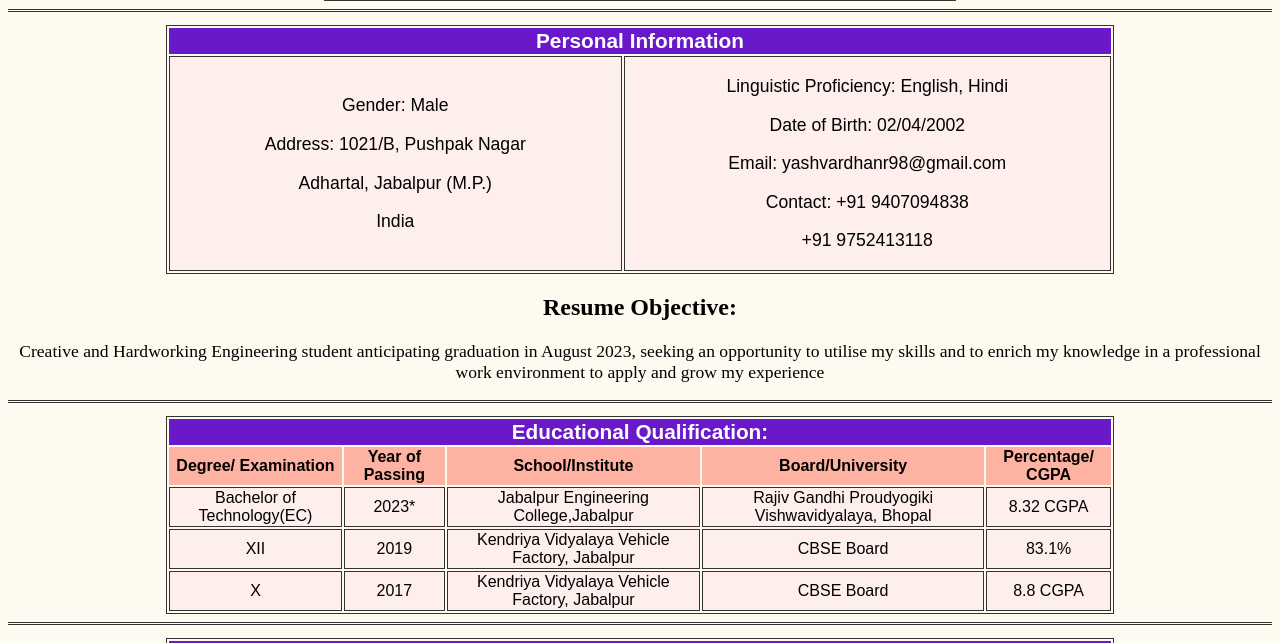
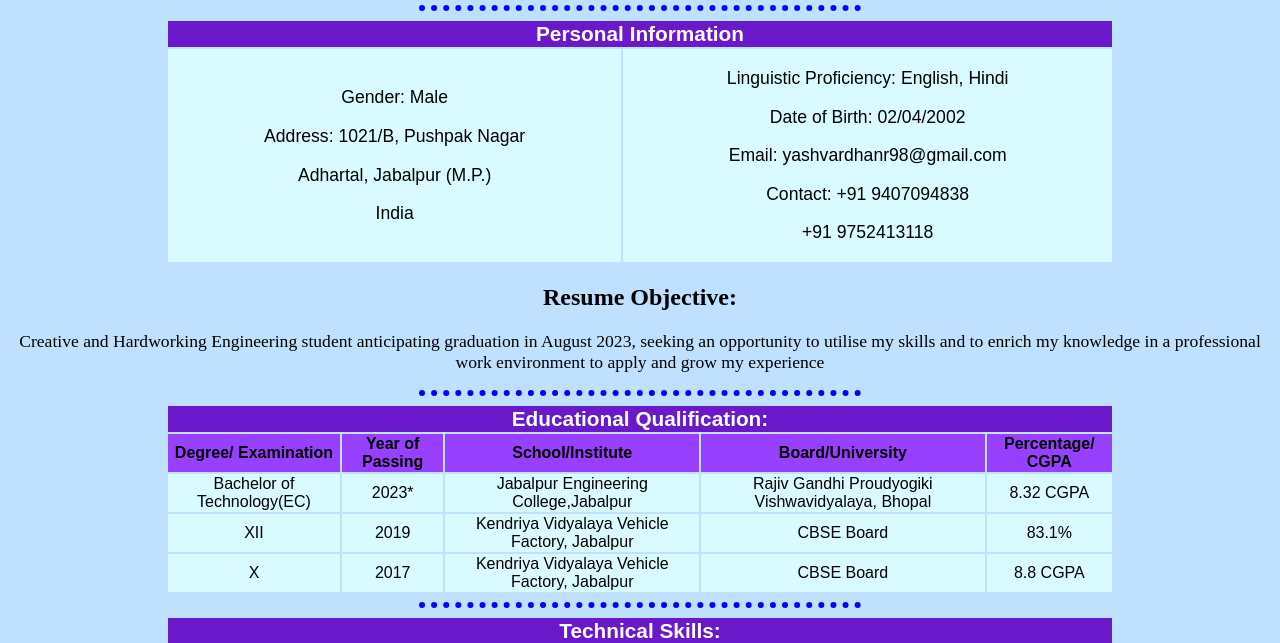
Before and after one commit to Yashvar/Yashvar_Resume, a plain HTML site: page index.html in a window 1280 px wide. Shown: the part 171-814 px from the top of the page. Drawn offline with Linux system fonts and the light colour scheme.

Commit message:
CSS Update

```diff
--- a/styles.css
+++ b/styles.css
@@ -2,12 +2,14 @@ table,
 td {
     border: 1px solid #333;
     text-align: center;
+    border-style: none;
 }
 tr{
-  background-color: #FFEFEC;
+  background-color: #D9FBFF;
+
 }
 th{
-  background-color: #FEB2A2;
+  background-color: #9740FF;
 }
 thead{
   font-size: 1.3rem;
@@ -18,23 +20,30 @@ tfoot {
     background-color: #333;
     color: #fff;
 }
+.fit-picture {
+    width: 300px;
+}
+
 p{
   font-size: 1.1rem;
 }
 hr {
     border: none;
-    border-top: 3px double #333;
-    color: #333;
+    color: blue;
+    border-width: 6px;
     overflow: visible;
     text-align: center;
-    height: 5px;
+    height: 0px;
+    width: 35%;
+    border-style: dotted none none;
 }
 body {
-  background-color: #FFFAF0;
+  background-color: #C0E0FF;
 
 }
 table{
   font-family: sans-serif;
+  border-style: none;
 }
 li{
   font-family: sans-serif;
```
